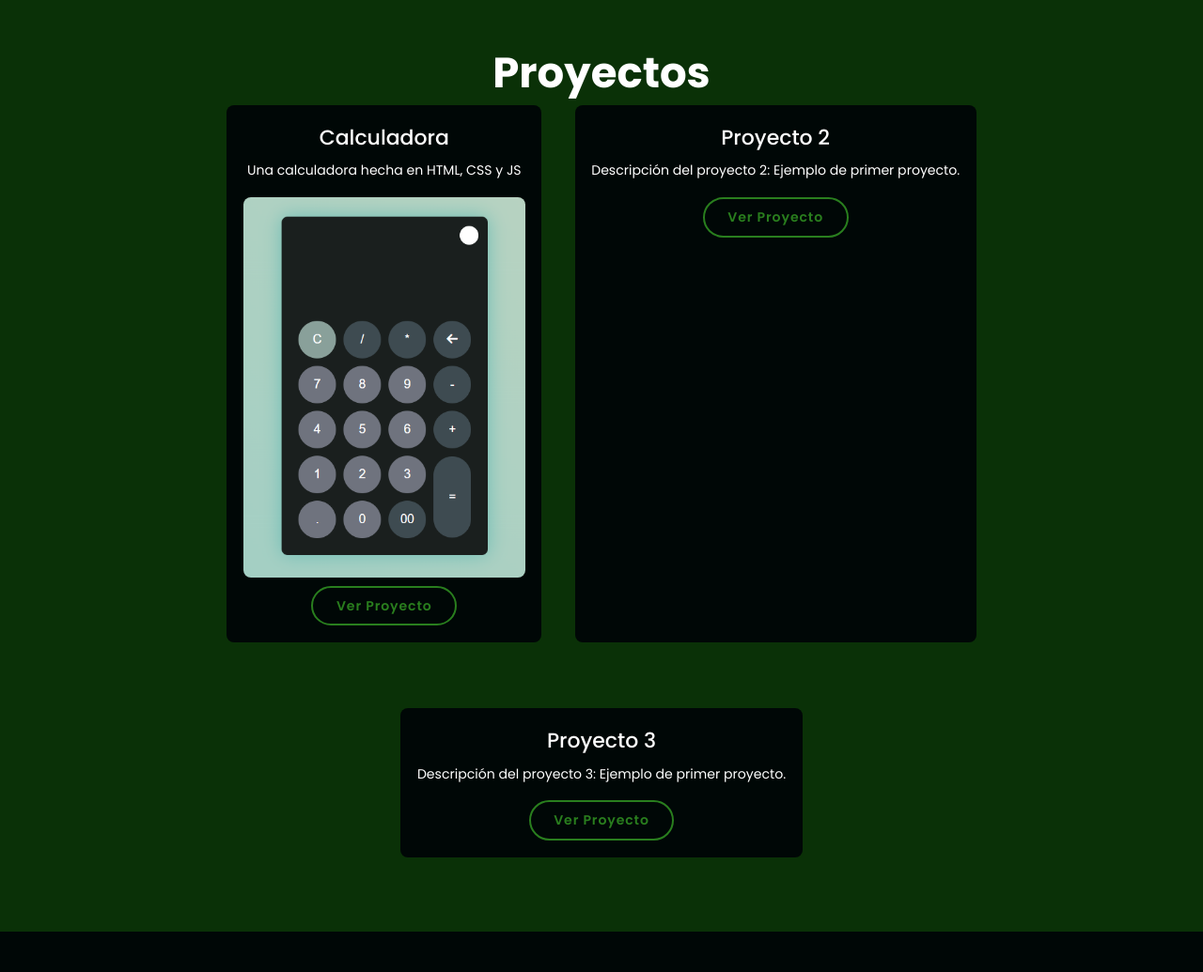
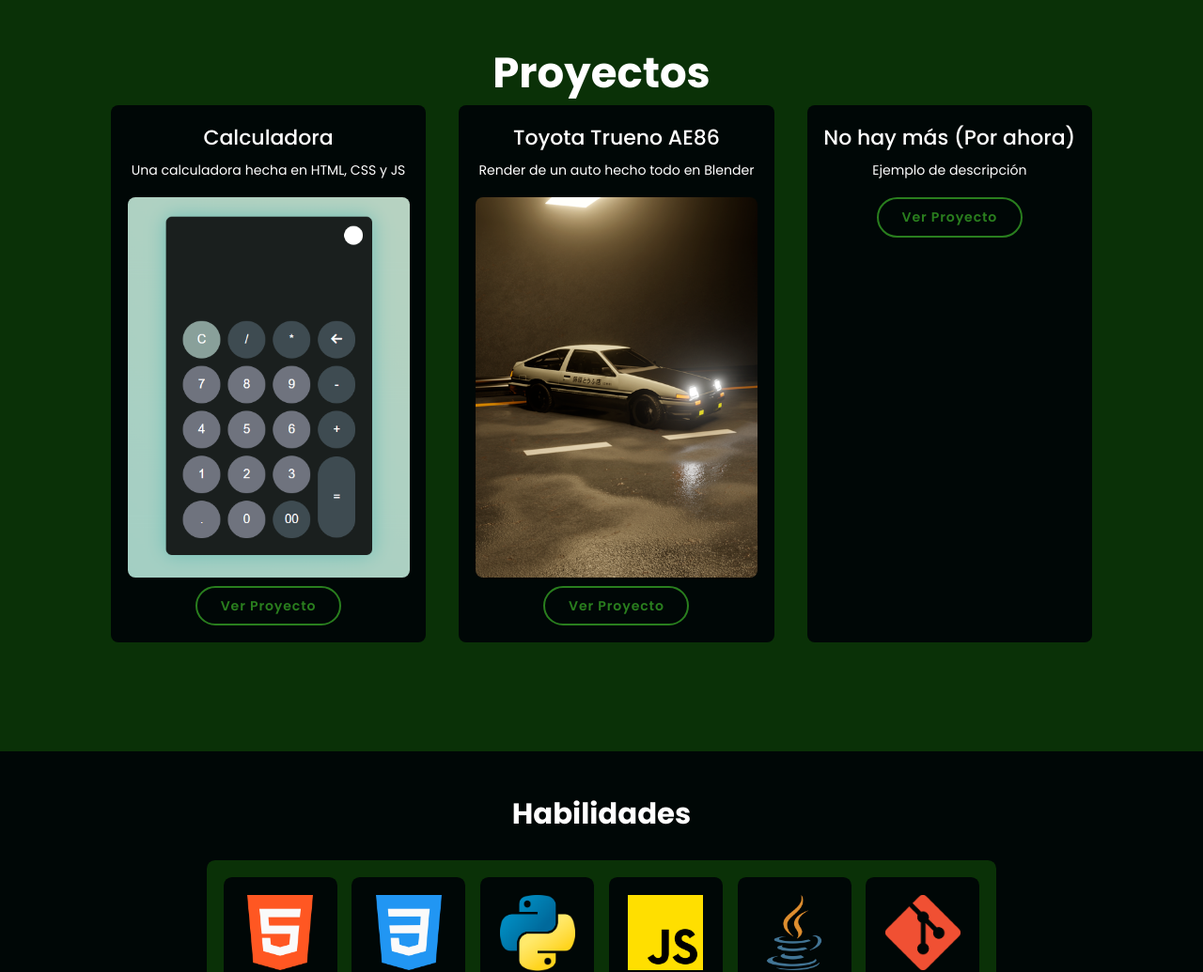
Before and after one commit to DaniOr27/Portafolio-Oficial, a plain HTML site: page index.html in a window 1280 px wide. Shown: the part 800-1835 px from the top of the page at 94% size. Drawn offline with Linux system fonts and the light colour scheme.

Commit message:
Add files via upload

```diff
--- a/index.html
+++ b/index.html
@@ -55,15 +55,15 @@
                 <a target="_blank" href="https://my-first-calculator-orcin.vercel.app/" class="btn">Ver Proyecto</a>
             </div>
             <div class="project-item">
-                <h4>Proyecto 2</h4>
-                <p>Descripción del proyecto 2: Ejemplo de primer proyecto.</p>
-                <a target="_blank" href="https://github.com/DaniOrPerf" class="btn">Ver Proyecto</a>
+                <h4>Toyota Trueno AE86</h4>
+                <p>Render de un auto hecho todo en Blender</p>
+                <img src="assets/image/trueno ae86.png" alt="Imagen del proyecto 1" class="project-image">
+                <a target="_blank" href="https://www.instagram.com/p/C4PJBpttyMn/?img_index=1" class="btn">Ver Proyecto</a>
             </div>
             <div class="project-item">
-                <h4>Proyecto 3</h4>
-                <p>Descripción del proyecto 3: Ejemplo de primer proyecto.</p>
-
-                <a target="_blank" href="https://github.com/DaniOrPerf" class="btn">Ver Proyecto</a>
+                <h4>No hay más (Por ahora)</h4>
+                <p>Ejemplo de descripción</p>
+                <a target="_blank" href="" class="btn">Ver Proyecto</a>
             </div>
         </div>
     </section>
```
Also changed, not shown: assets/image/trueno ae86.png (added).
